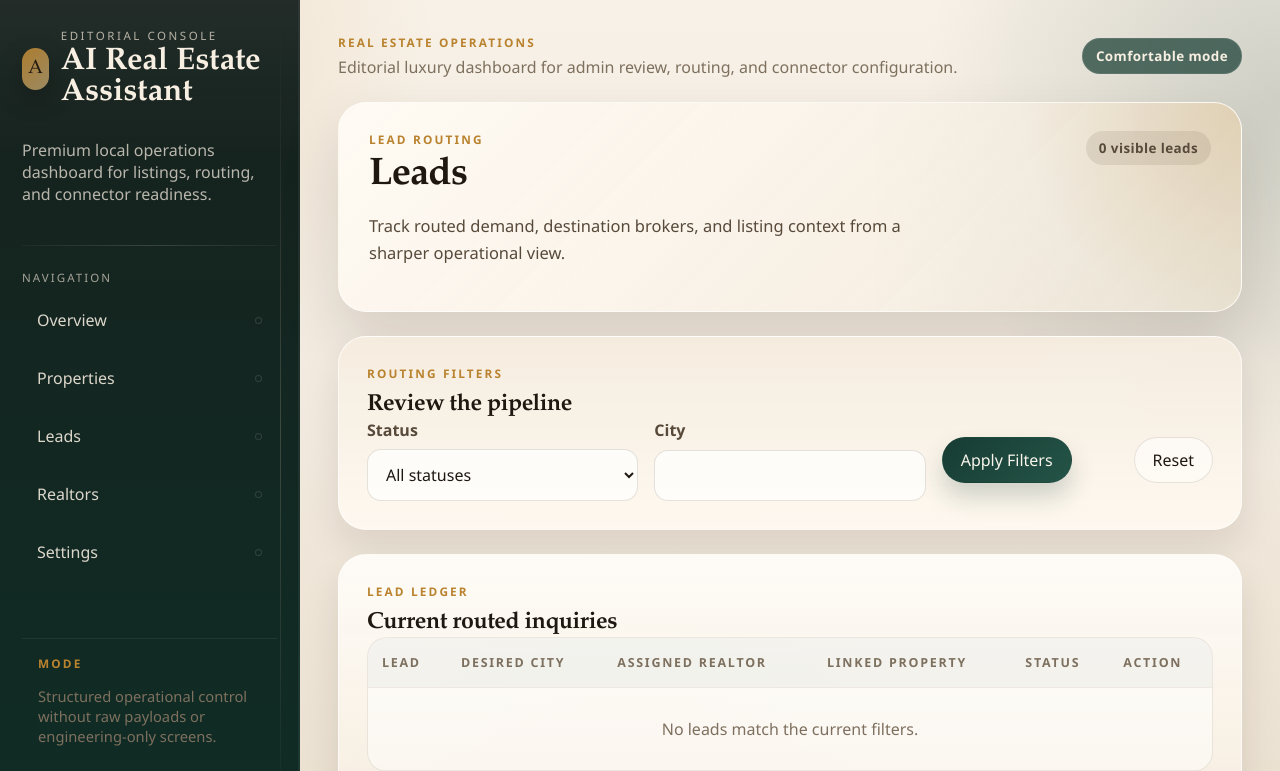
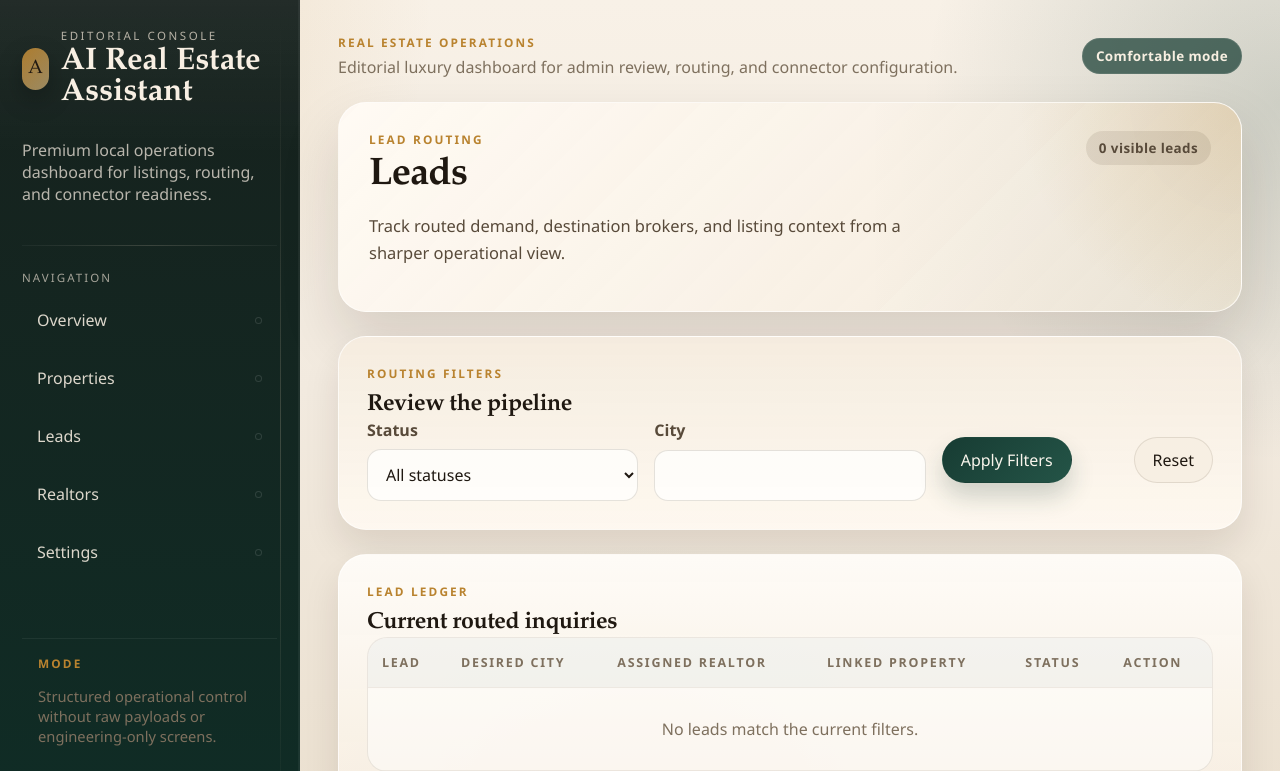
Before and after one commit to alibolouri/RealEstateDashboardDemo, a FastAPI app: template app/templates/dashboard/leads.html in a window 1280 px wide. Shown: the top 771 px of the page. Run offline with FastAPI, Linux system fonts and the light colour scheme; the template is opened without the code that fills it, so the values that code supplies are empty.

Commit message:
Remove transparency from secondary buttons

```diff
--- a/app/static/styles.css
+++ b/app/static/styles.css
@@ -736,7 +736,7 @@ small.muted {
 
 .secondary-button,
 .ghost-button {
-  background: rgba(255, 255, 255, 0.48);
+  background: #f7efe3;
   border-color: rgba(96, 81, 57, 0.14);
   color: var(--text);
 }
```
